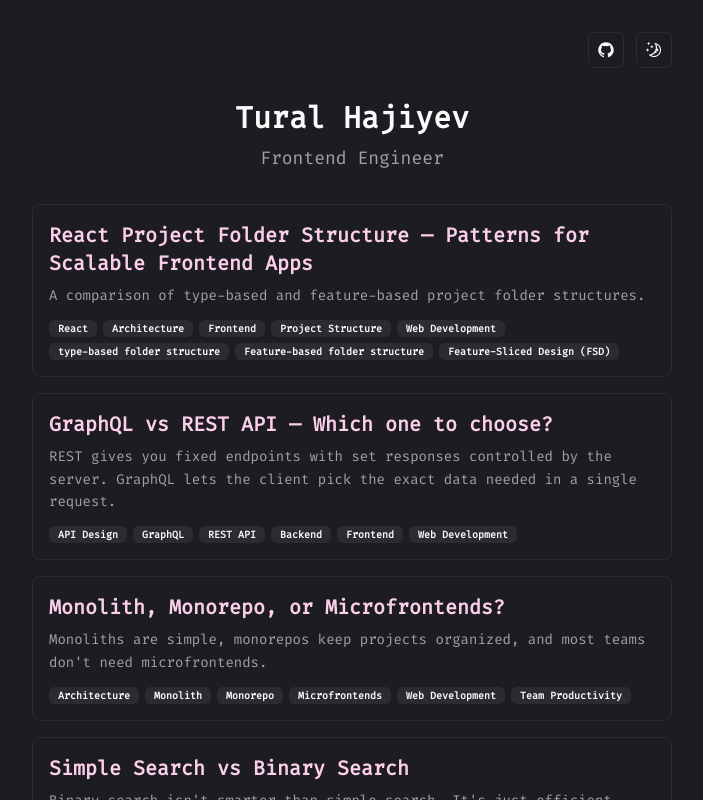
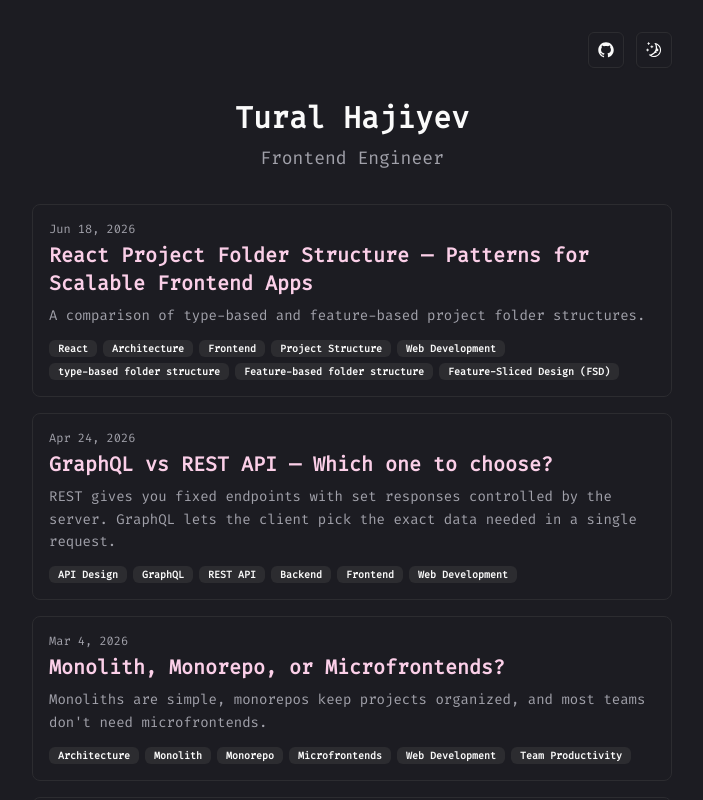
Before and after one commit to turalowski/tural.dev, a Next.js app: page / in a window 1280 px wide. Shown: the top 800 px of the page, without its empty margins (288-991 px from the left). Built offline with nearby package versions, Linux system fonts and the light colour scheme.

Commit message:
Added date and removed tags

```diff
--- a/app/(pages)/blog/[slug]/page.tsx
+++ b/app/(pages)/blog/[slug]/page.tsx
@@ -117,17 +117,14 @@ export default async function BlogPostPage({ params }: BlogPostPageProps) {
         <h1 className="text-2xl font-bold mb-2 text-primary dark:text-pink-200">
           {post.title}
         </h1>
-        <div className="flex flex-col gap-1 text-xs text-muted-foreground">
-          <div className="flex flex-wrap gap-1.5 my-6">
-            {post.tags.map((tag) => (
-              <span
-                key={tag}
-                className="bg-primary/10 text-primary dark:bg-pink-200 dark:text-black px-2 py-0.5 rounded text-xs font-medium transition-colors duration-100"
-              >
-                {tag}
-              </span>
-            ))}
-          </div>
+        <div className="flex items-center gap-3 mb-1">
+          <span className="text-xs text-muted-foreground">
+            {new Date(post.date).toLocaleDateString(undefined, {
+              year: "numeric",
+              month: "short",
+              day: "numeric",
+            })}
+          </span>
         </div>
       </header>
 
--- a/app/(pages)/page.tsx
+++ b/app/(pages)/page.tsx
@@ -90,7 +90,6 @@ export default async function BlogPage() {
         </h1>
         <p className="text-lg text-muted-foreground mb-3">Frontend Engineer</p>
       </div>
-
       <div className="space-y-4">
         {posts.map((post) => (
           <Link
@@ -100,10 +99,18 @@ export default async function BlogPage() {
           >
             <div className="flex flex-col space-y-3">
               <div>
+                <div className="flex items-center gap-3 mb-1">
+                  <span className="text-xs text-muted-foreground">
+                    {new Date(post.date).toLocaleDateString(undefined, {
+                      year: "numeric",
+                      month: "short",
+                      day: "numeric",
+                    })}
+                  </span>
+                </div>
                 <h2 className="text-xl font-semibold mb-2 text-foreground dark:text-pink-200 group-hover:text-pink-400">
                   {post.title}
                 </h2>
-
                 <p className="text-sm text-muted-foreground leading-relaxed mb-3">
                   {post.excerpt}
                 </p>
```
